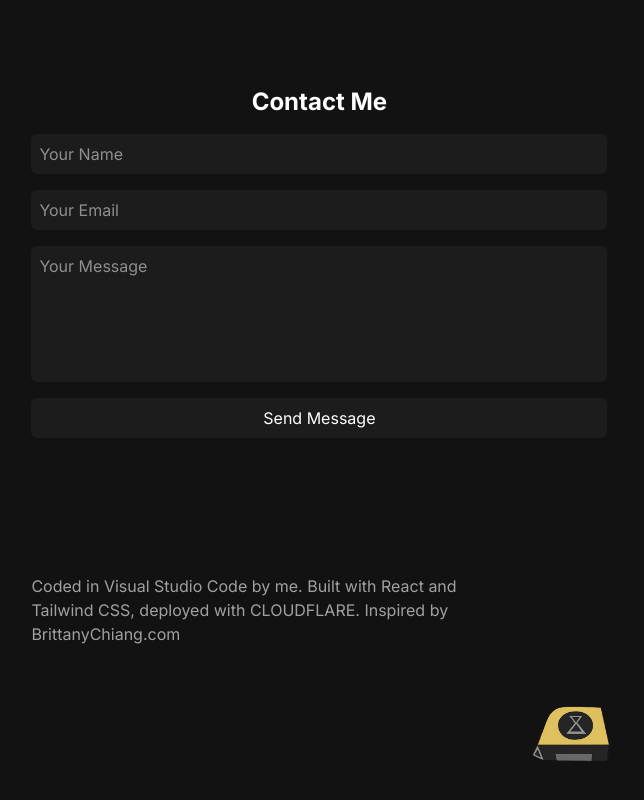
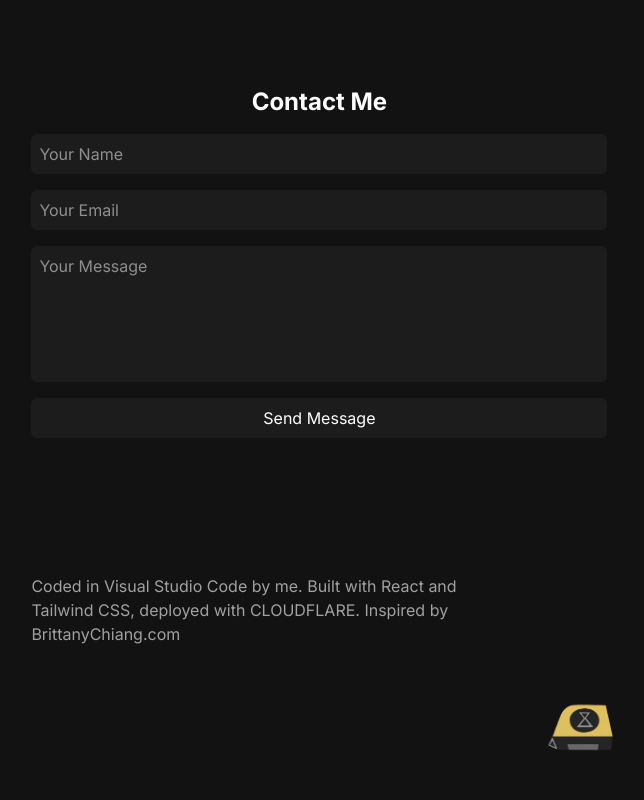
Before and after one commit to Ji-Kwon/JacobWilkinson, a React (Vite) app: page / in a window 1280 px wide. Shown: the part 1058-1858 px from the top of the page, without its empty margins (583-1227 px from the left). Built offline with nearby package versions, Linux system fonts and the light colour scheme.

Commit message:
gif fixes

```diff
--- a/src/App.jsx
+++ b/src/App.jsx
@@ -119,12 +119,12 @@ function App() {
         </div>
       </div>
 
-      <div className='flex justify-end items-end w-full pb-8 pr-8 lg:pb-16 lg:pr-16'>
+      <div className='flex justify-end w-full h-fit pb-8 pr-8 lg:pb-16 lg:pr-16'>
         <HoverGif
           stillSrc={HOVERGIF.still}
           gifSrc={HOVERGIF.gif}
           alt={HOVERGIF.alt}
-          className="size-10 w-fit lg:size-20 lg:w-fit hover:cursor-pointer"
+          className=" w-24 lg:w-30 hover:cursor-pointer"
           onClick={() => setShowModal(true)}
         />
         <VersionsModal
```
